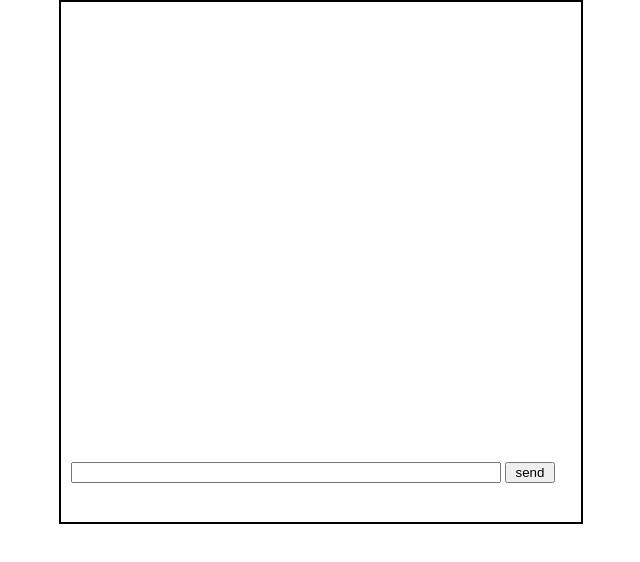
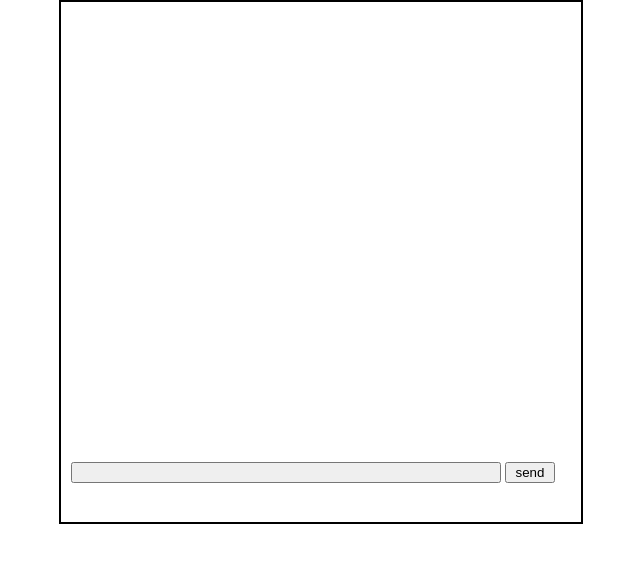
Before and after one commit to harmonicdatanetwork/physicsright, a plain HTML site: page index.html in a window 1280 px wide. Shown: the whole page, without its empty margins (319-959 px from the left). Drawn offline with nearby package versions, Linux system fonts and the light colour scheme.

Commit message:
Update index.html

```diff
--- a/index.html
+++ b/index.html
@@ -51,6 +51,6 @@
 <body>
 	<div class = 'chatBox'>
 	</div>
-	<input id="input" type="text" style="width: 430px;"> <button id="input">send</button>
+	<input id="input" type="button" style="width: 430px;"> <button id="input">send</button>
 </body>
 </html>
```
